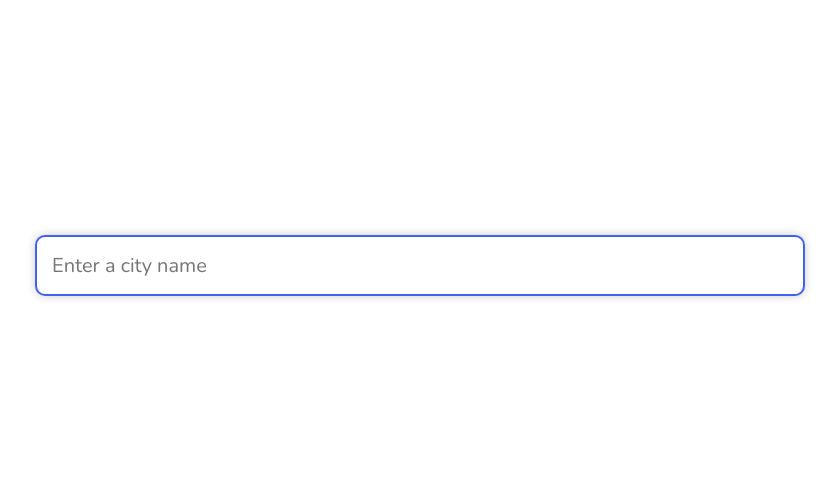
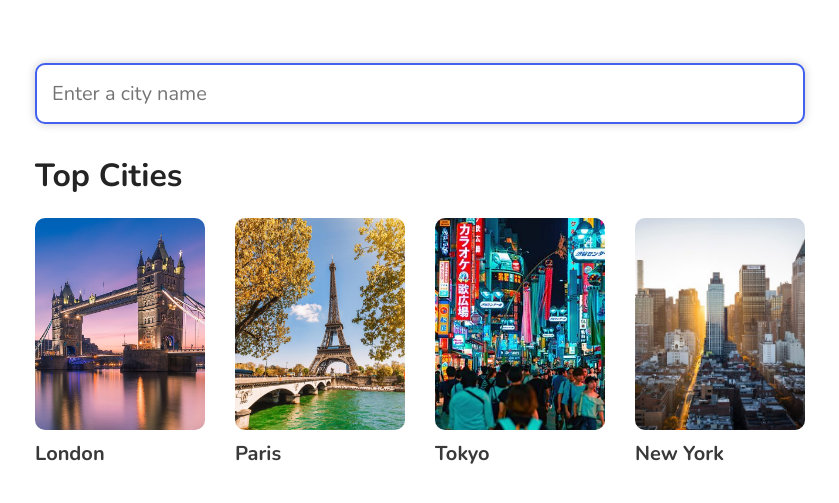
Before and after one commit to philakagujones/WeatherApp, a Next.js app: page / in a window 1280 px wide. Shown: the part 135-638 px from the top of the page, without its empty margins (220-1059 px from the left). Built offline with nearby package versions, Linux system fonts and the light colour scheme.

Commit message:
added top cities to homepage

```diff
--- a/comps/places.js
+++ b/comps/places.js
@@ -1,9 +1,60 @@
 import React from 'react'
+import Image from 'next/image'
+import Link from 'next/link'
+
+import LondonImage from "../public/images/london.jpg";
+import ParisImage from "../public/images/paris.jpg";
+import TokyoImage from "../public/images/tokyo.jpg";
+import NewYorkImage from "../public/images/new-york.jpg";
+
+const places = [
+    {
+      name: "London",
+      image: LondonImage,
+      url: "/location/london-2643743",
+    },
+    {
+      name: "Paris",
+      image: ParisImage,
+      url: "/location/paris-2968815",
+    },
+    {
+      name: "Tokyo",
+      image: TokyoImage,
+      url: "/location/tokyo-1850147",
+    },
+    {
+      name: "New York",
+      image: NewYorkImage,
+      url: "/location/new-york-city-5128581",
+    },
+  ];
 
 export default function Places() {
   return (
-    <div>
-        <h1>Places</h1>
+    <div className="places">
+        <h1>Top Cities</h1>
+      <div className="places__row">
+        {places.length > 0 &&
+          places.map((place, index) => (
+            <div className="places__box" key={index}>
+              <Link href={place.url}>
+                <a>
+                  <div className="places__image-wrapper">
+                    <Image
+                      src={place.image}
+                      alt={`${place.name} Image`}
+                      layout="fill"
+                      objectFit="cover"
+                    />
+                  </div>
+
+                  <span>{place.name}</span>
+                </a>
+              </Link>
+            </div>
+          ))}
+      </div>
     </div>
   )
 }
--- a/pages/index.js
+++ b/pages/index.js
@@ -1,4 +1,5 @@
 import Head from 'next/head'
+import Places from '../comps/places'
 import Search from '../comps/search'
 
 export default function Home() {
@@ -15,6 +16,7 @@
     <div className='home'>
       <div className='container'>
         <Search />
+        <Places />
       </div>
     </div>
    </div>
```
